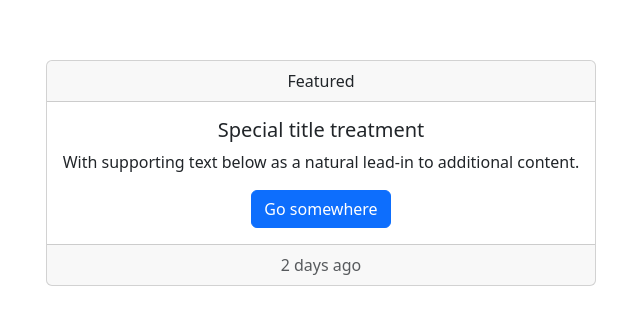
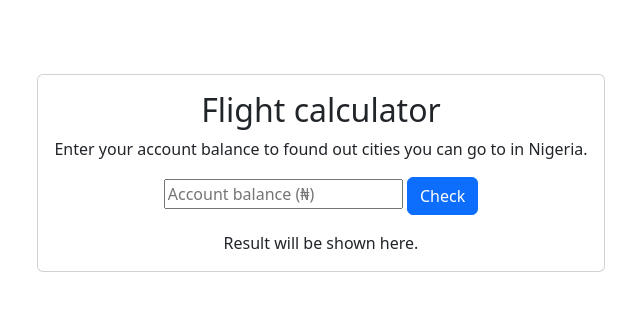
Before and after one commit to jaykobak/flight-calculator, a plain HTML site: page index.html in a window 1280 px wide. Shown: the part 227-552 px from the top of the page, without its empty margins (319-959 px from the left). Drawn offline with nearby package versions, Linux system fonts and the light colour scheme.

Commit message:
feat: complete ui design for app

```diff
--- a/index.html
+++ b/index.html
@@ -10,27 +10,20 @@
         integrity="sha384-sRIl4kxILFvY47J16cr9ZwB07vP4J8+LH7qKQnuqkuIAvNWLzeN8tE5YBujZqJLB" crossorigin="anonymous">
 </head>
 
-<body class="min-vh-100 d-flex justify-content-center align-items-center p-3">
-    <!-- <h2>Flight calculator</h2>
-    <p>Enter your account balance to found out places you can go in Nigeria</p>
+<body class="min-vh-100 d-flex justify-content-center align-items-center p-3"><div class="card text-center">
+        <div class="card-body">
+            <h2 class="card-title">Flight calculator</h2>
+            <p class="card-text">Enter your account balance to found out cities you can go to in Nigeria.</p>
 
-    <input type="text" placeholder="Account balance (₦)"> -->
+            <input type="text" placeholder="Account balance (₦)" id="accountBalance">
+            <button class="btn btn-primary">Check</button>
 
-    <div class="card text-center">
-        <div class="card-header">
-            Featured
-        </div>
-        <div class="card-body">
-            <h5 class="card-title">Special title treatment</h5>
-            <p class="card-text">With supporting text below as a natural lead-in to additional content.</p>
-            <a href="#" class="btn btn-primary">Go somewhere</a>
-        </div>
-        <div class="card-footer text-body-secondary">
-            2 days ago
+            <div id="result" class="mt-3">Result will be shown here.</div>
         </div>
     </div>
 
-
+    <!-- Link to custom JS -->
+    <script src="script.js"></script>
     <!-- Link to bootstrap JS -->
     <script src="https://cdn.jsdelivr.net/npm/bootstrap@5.3.8/dist/js/bootstrap.bundle.min.js"
         integrity="sha384-FKyoEForCGlyvwx9Hj09JcYn3nv7wiPVlz7YYwJrWVcXK/BmnVDxM+D2scQbITxI"
```
